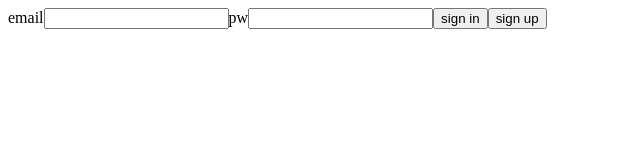
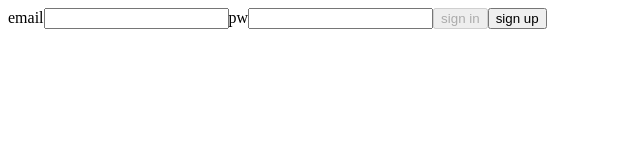
Before and after one commit to annasyun/todolist, a React (Create React App) app: page /signin in a window 1280 px wide. Shown: the top 160 px of the page, without its empty margins (0-640 px from the left). Built offline with nearby package versions, Linux system fonts and the light colour scheme.

Commit message:
feat: signin pw 유효성검사기능

```diff
--- a/src/pages/SignIn.jsx
+++ b/src/pages/SignIn.jsx
@@ -16,6 +16,13 @@ export default function SignIn() {
   console.log(로그인이메일객체);
   console.log(이메일유효성검사결과);
 
+  const [로그인비밀번호객체, 비밀번호유효성검사결과] = useInput(
+    "",
+    validator.pw
+  );
+
+  const 로그인버튼활성화 = 이메일유효성검사결과.current.결과 && 비밀번호유효성검사결과.current.결과;
+
   return (
     <>
       <label htmlFor="sign-in-email">email</label>
@@ -27,8 +34,13 @@ export default function SignIn() {
       />
 
       <label htmlFor="sign-in-pw">pw</label>
-      <input id="sign-in-pw" type="text" />
-      <button>sign in</button>
+      <input
+        id="sign-in-pw"
+        value={로그인비밀번호객체.value}
+        onChange={로그인비밀번호객체.onchange}
+        type="text"
+      />
+      <button disabled={!로그인버튼활성화}>sign in</button>
       <button onClick={navigateToSignUp}>sign up</button>
     </>
   );
```
